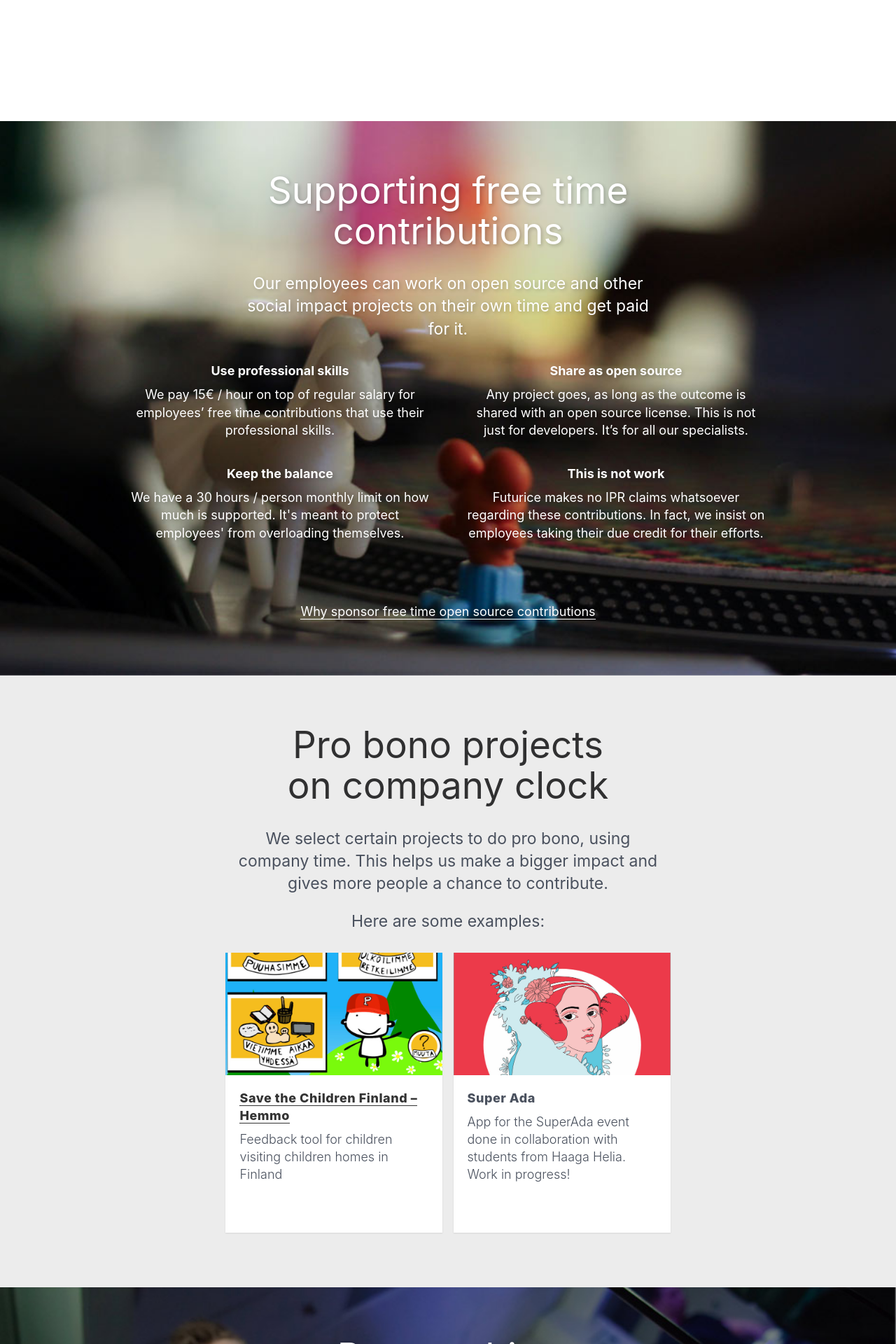
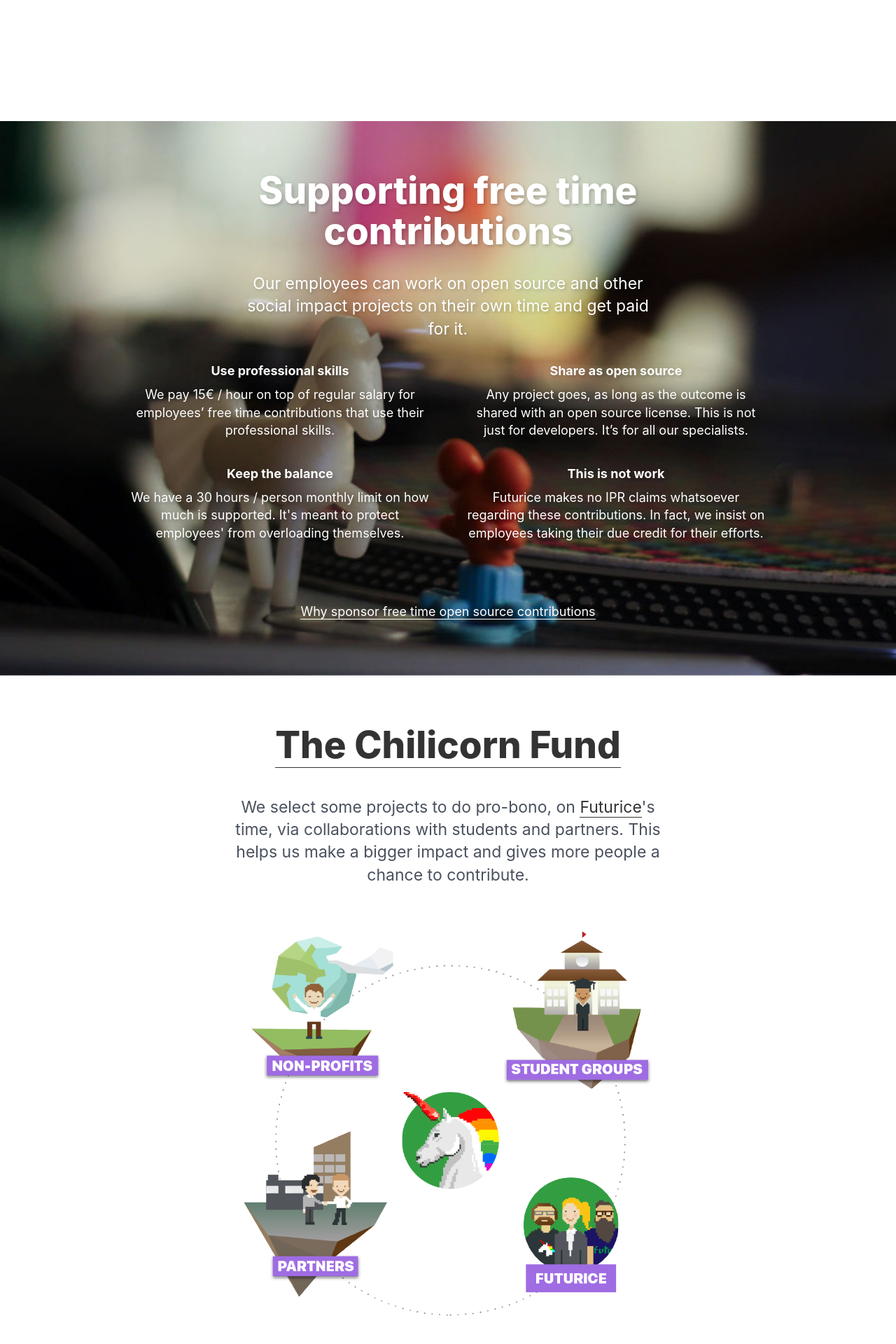
Before and after one commit to futurice/spiceprogram, a Jekyll site: the page built from index.html, in a window 1280 px wide. Shown: the part 1083-3003 px from the top of the page at 70% size. Built offline with Jekyll 4.4.1, drawn with Linux system fonts in a browser that asks for light colours; nearby versions of some CDN libraries; some of the changed text lies outside the part shown.

Commit message:
Updates to CCF page and main page (added link to CCF)
- fixed projects section to look like it did in the main page - faster
this way
- updated Newsletter section style
- some spacing and typography everywhere
- Main page: replaced Projects section with Chilicorn Fund section

```diff
--- a/assets/css/_form.scss
+++ b/assets/css/_form.scss
@@ -2,10 +2,10 @@
   padding: 0.5rem 0.7rem;
   margin-bottom: 0.5rem;
   border: 1px solid white;
-  border-radius: 4px;
   font-size: 18px;
   transition: 0.2s all;
   opacity: 0.6;
+  width: 100%;
 
   &:focus {
     outline: none;
@@ -15,13 +15,15 @@
 
 .form__submit {
   appearance: none;
-  border: 1px solid white;
-  padding: 0.5rem 0.7rem;
-  border-radius: 4px;
+  border: 0;
+  padding: 0.5rem 2rem;
   font-size: 18px;
   color: white;
-  background: #9f6ce3;
+  background: $yellow-button;
+  position: relative;
+  margin-right: -1.6rem;
   cursor: pointer;
+  width: auto;
 
   &:active, &:focus {
     outline: none;
@@ -30,3 +32,42 @@
     border-color: white;
   }
 }
+
+/****** NEWSLETTER FORM ******/
+section.newsletter {
+  .form-wrapper {
+    margin-left: -1.4rem;
+  }
+  .signup.form {
+     text-align: left;
+     max-width: 500px;
+     min-width: 300px;
+     margin: auto;
+
+     label {
+      font-size: $size-medium;
+      display: inline-block;
+      margin: 0.4em 0 0.2em 0;
+     }
+
+     .submit__row {
+        margin-top: 1rem;
+        width: 100%;
+        text-align: right;
+        min-width: 300px;
+     }
+
+  }
+
+   @media screen and (max-width: $tablet) {
+    .signup.form {
+      max-width: auto;
+      width: 90%;
+    }
+
+    p {
+      max-width: 30rem;
+    }
+   }
+
+}
--- a/assets/css/_fund.scss
+++ b/assets/css/_fund.scss
@@ -6,6 +6,13 @@
   }
 }
 
+ .btnyellow {
+  background-color: $yellow-button;
+  color: white;
+  font-weight: bold;
+  text-shadow: 1px 1px 1px rgba(0,0,0,0.2);
+
+}
 /* overrule other .hero */
 .chilicorn.hero {
   position: relative;
@@ -80,13 +87,14 @@
   width: 110px;
 }
 
-/****** NEWSLETTER ******/
+/****** NEWSLETTER AD ******/
 .newsletter {
   background: #9F6CE3;
   color: white;
 
   p {
     max-width: 36em;
+    font-size: $size-medium;
   }
 
   h2 {
@@ -95,6 +103,7 @@
 
   .btn {
     margin-bottom: 0;
+    margin-top: 1em;
   }
 }
 
@@ -131,6 +140,11 @@
 }
 
 /******  HOW IT WORKS ********/
+.how-it-works {
+  a {
+    border: 0;
+  }
+}
   @media screen and (max-width: $tablet) {
     .how-it-works__image img {
       display: block;
@@ -212,6 +226,11 @@
 
 /****** SELECTION PROCESS ******/
 .selection-process {
+
+  h2 {
+    padding-bottom: $section-title-padding-to-image;
+  }
+
   .step {
     margin-bottom: 4rem;
     &:last-child {
@@ -220,9 +239,14 @@
   }
   .step__image {
     img {
-      max-width: 15rem;
+      max-width: 18rem;
     }
   }
+
+  h3 {
+    font-size: $size-large;
+  }
+
   @media screen and (min-width: $tablet) {
     .step {
       display: flex;
@@ -236,11 +260,11 @@
       }
     }
     .step__image {
-      width: calc(50% - 2rem);
-      text-align: center;
+      width: calc(45%);
+      text-align: right;
     }
     .step__content {
-      width: calc(50% - 2rem);
+      width: calc(50%);
     }
   }
 }
@@ -248,10 +272,10 @@
 /****** PROJECTS ******/
 
 section.projects {
-  padding-top: 0;
+   background-color: #ececec;
 }
 
-.project {
+/*.project {
   margin-bottom: 2rem;
 
   @media screen and (max-width: $tablet) {
@@ -273,3 +297,4 @@
 a.project-image {
   border-bottom: 0;
 }
+*/
--- a/assets/css/css.scss
+++ b/assets/css/css.scss
@@ -19,7 +19,6 @@
   text-align: center;
 }
 
-@import "form";
 
 %clearfix {
     *zoom: 1;
@@ -45,6 +44,8 @@
 /* General measures */
 $h-padding: 10px;
 $section-padding: 70px;
+$section-title-padding: 30px;
+$section-title-padding-to-image: 36px;
 $item-spacing: 40px;
 
 /* Typographic scale. Only use these font-sizes */
@@ -65,6 +66,8 @@
 $yellow-text: #FFE320;
 $yellow-button: #FCBE12;
 $purple: #9F6CE3;
+
+@import "form";
 
 /* Resets */
 * {
@@ -87,8 +90,12 @@
 
 h2 {
   font-size: $size-huge;
-  font-weight: 400;
-  padding-bottom: 30px;
+  font-weight: 800;
+  padding-bottom: $section-title-padding;
+}
+
+.selection-process h2, .who-for h2, .projects h2 {
+  padding-bottom: $section-title-padding-to-image;
 }
 
 h3 {
@@ -341,8 +348,24 @@
   font-size: $size-medium;
 }
 
+/* PROBONO - CHILICORN FUND */
+
+section.probono {
+  .section-header {
+    max-width: 640px;
+  }
+  //background-color: #ececec;
+  img {
+    max-width: 600px;
+    margin-top: 2rem;
+    margin-bottom: 3rem;
+    width: 100%;
+  }
+}
+
 .probono p.shortphrase {
-  max-width: 30em;
+  max-width: 32em;
+  margin-top: 0.6em;
 }
 
 .learn-more {
@@ -359,9 +382,6 @@
   }
 }
 
-section.probono {
-  background-color: #ececec;
-}
 
 .centered {
   text-align: center;
--- a/chilicorn-fund/index.html
+++ b/chilicorn-fund/index.html
@@ -24,7 +24,7 @@
       We invite social impact project applications for pro bono design and implementation. The next application period is January 2017!<br />
       Sign up for the newsletter to get essential updates about the process.
     </p>
-    <a href="#newsletter" class="btn">Sign up for newsletter</a>
+    <a href="#newsletter" class="btn btnyellow">Sign up for the newsletter</a>
   </div>
 </section>
 
@@ -40,7 +40,7 @@
         <p>If you are part of a student group, or an instructor to one, and looking for a meaningful project to design or implement with our coaching and mentoring, do get in touch!
         </p>
       </div>
-      <a href="#newsletter" class="btn">Contact</a>
+      <a href="#contact" class="btn btnyellow">Contact</a>
     </div>
     <div class="who">
       <img src="{{ site.baseurl }}/assets/img/companies.png" alt="">
@@ -49,15 +49,15 @@
         <p>Any company can get involved by either contributing financially, or providing individuals with the relevant skills to create digital services or solutions. Get in touch with us and we’ll hook you up.
          </p>
       </div>
-     <a href="#newsletter" class="btn">Contact</a>
+     <a href="#contact" class="btn btnyellow">Contact</a>
     </div>
     <div class="who">
       <img src="{{ site.baseurl }}/assets/img/ngo.png" alt="">
       <div>
-        <h3>NGOs, Social Enterprises</h3>
+        <h3>Nonprofits, Social Enterprises</h3>
         <p>If you have a problem worth solving or a project that can change the world, but not enough funding to go for it, apply to be in our program. If your project gets selected, it will be completed pro-bono and you can then take it further.</p>
       </div>
-      <a href="#newsletter" class="btn">Contact</a>
+      <a href="#contact" class="btn btnyellow">Contact</a>
     </div>
   </div>
 </section>
@@ -66,9 +66,9 @@
   <div class="container">
     <h2 class="fund-title">How does it work?</h2>
     <div class="how-it-works__content">
-      <p class="how-it-works__description">Its aim is to work with charities to create meaningful and impactful digital services. It seeks to do this by working with partner companies and the Futurice team. We select projects by choosing those that generate value to the individuals working on the project, the company, and society. All three.</p>
+      <p class="how-it-works__description">The Chilicorn Fund's aim is to work with non-profits to create meaningful and impactful digital services. The expertise and time investment comes from the Futurice team, student groups and partner companies. The projects we select must generate value to the individuals working on the project, the supporting companies, and society. All three.</p>
       <div class="how-it-works__image">
-        <img src="{{ site.baseurl }}/assets/img/chilicorn-diagram-IN-PROGRESS.jpg" alt=""></img>
+        <a href="{{ site.baseurl }}/assets/img/chilicorn-diagram.png" target="_blank"><img src="{{ site.baseurl }}/assets/img/chilicorn-diagram.png" alt=""></img></a>
       </div>
     </div>
   </div>
@@ -115,7 +115,7 @@
     </div>
     <div class="step">
       <div class="step__image">
-        <img src="{{ site.baseurl }}/assets/img/fund/selection-step-1.jpg" alt="">
+        <img src="{{ site.baseurl }}/assets/img/fund/selection-step-1.png" alt="">
       </div>
       <div class="step__content">
         <h3>1. Collecting applications</h3>
@@ -124,7 +124,7 @@
     </div>
     <div class="step">
       <div class="step__image">
-        <img src="{{ site.baseurl }}/assets/img/fund/selection-step-2.jpg" alt="">
+        <img src="{{ site.baseurl }}/assets/img/fund/selection-step-2.png" alt="">
       </div>
       <div class="step__content">
         <h3>2. Choosing projects</h3>
@@ -133,7 +133,7 @@
     </div>
     <div class="step">
       <div class="step__image">
-        <img src="{{ site.baseurl }}/assets/img/step3.png" alt="">
+        <img src="{{ site.baseurl }}/assets/img/fund/selection-step-3.png" alt="">
       </div>
       <div class="step__content">
         <h3>3. Project prestudy</h3>
@@ -142,22 +142,32 @@
     </div>
     <div class="step">
       <div class="step__image">
-        <img src="{{ site.baseurl }}/assets/img/fund/selection-step-4.jpg" alt="">
+        <img src="{{ site.baseurl }}/assets/img/fund/selection-step-4.png" alt="">
       </div>
       <div class="step__content">
-        <h3>4. Project execution</h3>
+        <h3>4. Final selection</h3>
+        <p>It is possible that some projects don't pass the pre-study phase, due to low feasability or unforseen risks for example. At the end of the prestudy we make a final selection and announce which projects will move forward.</p>
+      </div>
+    </div>
+    <div class="step">
+      <div class="step__image">
+        <img src="{{ site.baseurl }}/assets/img/fund/selection-step-5.png" alt="">
+      </div>
+      <div class="step__content">
+        <h3>5. Project execution</h3>
         <p>For the projects that pass the prestudy phase with mutual acceptance by all the relevant parties, on we go with the design and implementation!</p>
       </div>
     </div>
   </div>
 </section>
 
-<section class="projects">
+ <section class="projects">
   <div class="container">
     <div class="section-header">
       <h2 class="fund-title">Projects</h2>
     </div>
-    <article class="project">
+  </div>
+<!--  <article class="project">
       <a href="https://play.google.com/store/apps/details?id=com.hemmo&amp;hl=en" class="project-image">
         <img src="{{ site.baseurl }}/assets/img/pelastakaa-lapset.jpg" alt="">
       </a>
@@ -185,29 +195,67 @@
         App for the SuperAda event done in collaboration with students from Haaga Helia.
       </p>
     </article>
+ -->
+
+    <div class="container cards">
+    <article class="card">
+      <div class="card__inner">
+        <a href="https://play.google.com/store/apps/details?id=com.hemmo&amp;hl=en" class="card__cover">
+            <img src="{{ site.baseurl }}/assets/img/pelastakaa-lapset.jpg" alt="">
+        </a>
+        <div class="card__body">
+          <div class="card__title">
+            <a href="https://play.google.com/store/apps/details?id=com.hemmo&amp;hl=en">Save the Children Finland – Hemmo</a>
+          </div>
+          <p class="card__summary">
+            Feedback tool for children visiting children homes in Finland
+          </p>
+        </div>
+      </div>
+    </article>
+    <article class="card">
+      <div class="card__inner">
+        <a class="card__cover">
+            <img src="{{ site.baseurl }}/assets/img/super-ada.jpg" alt="">
+        </a>
+        <div class="card__body">
+          <div class="card__title">
+        Super Ada
+          </div>
+          <p class="card__summary">
+            App for the SuperAda event done in collaboration with students from Haaga Helia. Work in progress!
+          </p>
+        </div>
+      </div>
+    </article>
   </div>
+
 </section>
+
 
 <section class="newsletter">
   <div class="container">
     <div class="section-header">
       <a name="newsletter"></a>
       <h2 class="fund-title">Sign up for the newsletter</h2>
-      <p>You don’t have time to read meaningless newsletters. <br>
-          And we don’t have time to write them.</p>
-      <p>You’ll only hear from us when we have something real to say!</p>
+      <p>You don’t have time to read meaningless newsletters.
+          And we don’t have time to write them. You’ll only hear from us when we have something to say!</p>
+
     </div>
 
-    <form class="sign-up form" action="https://formspree.io/spice@futurice.com"
-        method="POST">
-      <label for="email">Email address: *<label><br>
-      <input class="form__input" type="email" name="_replyto"> <br>
-      <label for="reason">Your interest in this newsletter<label><br>
-      <input class="form__input" type="text" name="reason"><br>
-      <!-- the one below is a formspree honeypot input to attract bots, so it knows to disregard the submit -->
-      <input type="text" name="_gotcha" style="display:none" />
-      <input class="form__submit" type="submit" value="Send">
-    </form>
+    <div class="form-wrapper">
+      <form class="signup form" action="https://formspree.io/spice@futurice.com"
+          method="POST">
+        <label for="email">Email address: *</label><br>
+        <input class="form__input" type="email" name="_replyto" /> <br>
+        <label for="reason">Your interest in this newsletter</label><br>
+        <input class="form__input" type="text" name="reason" /><br>
+        <!-- the one below is a formspree honeypot input to attract bots, so it knows to disregard the submit -->
+        <input type="text" name="_gotcha" style="display:none" />
+
+        <div class="submit__row"><input class="form__submit btnyellow" type="submit" value="Sign Up"></div>
+      </form>
+  </div>
   </div>
 </section>
 
--- a/index.html
+++ b/index.html
@@ -93,13 +93,16 @@
   <div class="container">
     <!--<img class="sticker" src="{{ site.baseurl }}/assets/img/chilicorn_sticker.svg" alt="">-->
     <div class="section-header">
-      <h2>Pro bono projects <br/>on company clock</h2>
-      <p class="shortphrase">We select certain projects to do pro bono, using company time. This helps us make a bigger impact and gives more people a chance to contribute.
+      <h2><a href="/chilicorn-fund"> The Chilicorn Fund</a></h2>
+      <p class="shortphrase">We select some projects to do pro-bono, on <a href="www.futurice.com">Futurice</a>'s time, via collaborations with students and partners. This helps us make a bigger impact and gives more people a chance to contribute.
       </p>
+    </div>
+    <img src="{{ site.baseurl }}/assets/img/chilicorn-diagram-simpler.png" alt="">
+    <p><a href="/chilicorn-fund" class="btn">Visit the Chilicorn Fund page</a></p>
 
   </div>
-  </div>
 
+<!--
   <div class="container cards">
     <div class="section-header">
     <p class="shortphrase centered">Here are some examples:
@@ -136,7 +139,7 @@
       </div>
     </article>
   </div>
-
+-->
 
 
 </section>
```
Also changed, not shown: assets/img/chilicorn-diagram-IN-PROGRESS.jpg (deleted), assets/img/chilicorn-diagram-simpler.png (added), assets/img/chilicorn-diagram.png (added), assets/img/fund/selection-step-1.png (added), assets/img/fund/selection-step-2.png (added), assets/img/fund/selection-step-3.png (added), assets/img/fund/selection-step-4.png (added), assets/img/fund/selection-step-5.png (added). Lines whose indentation alone changed are shown as unchanged.
